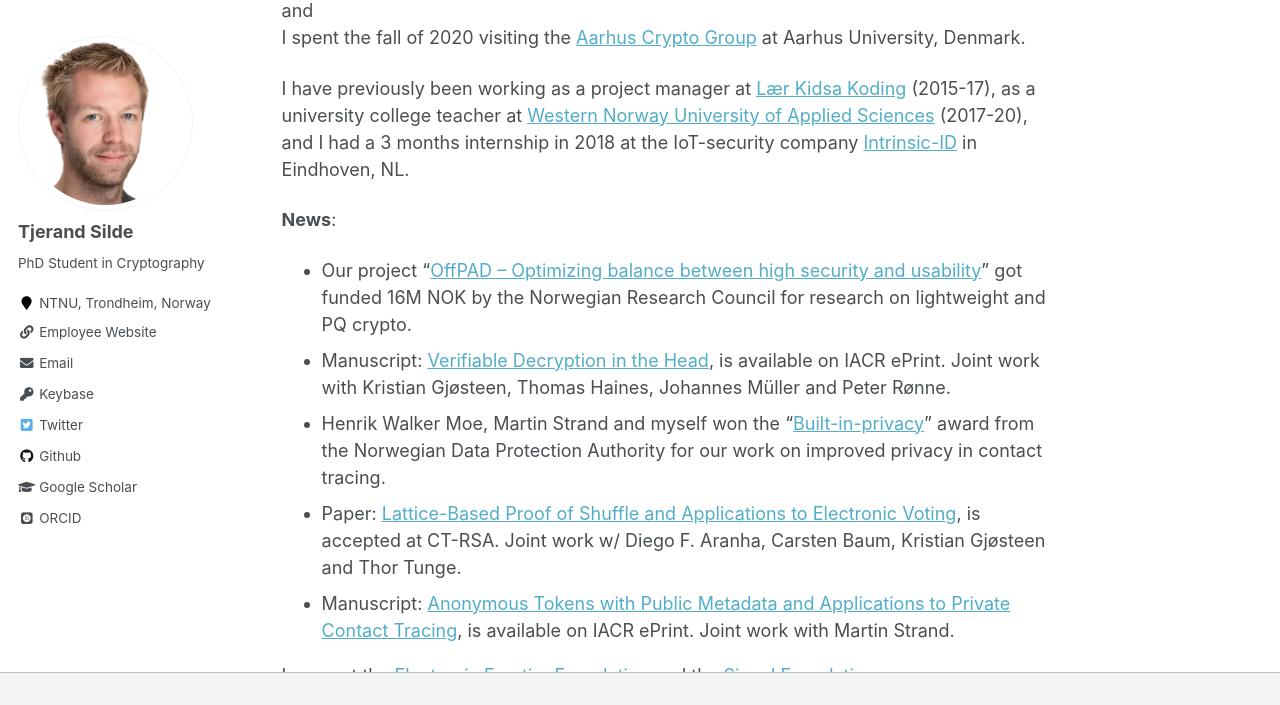
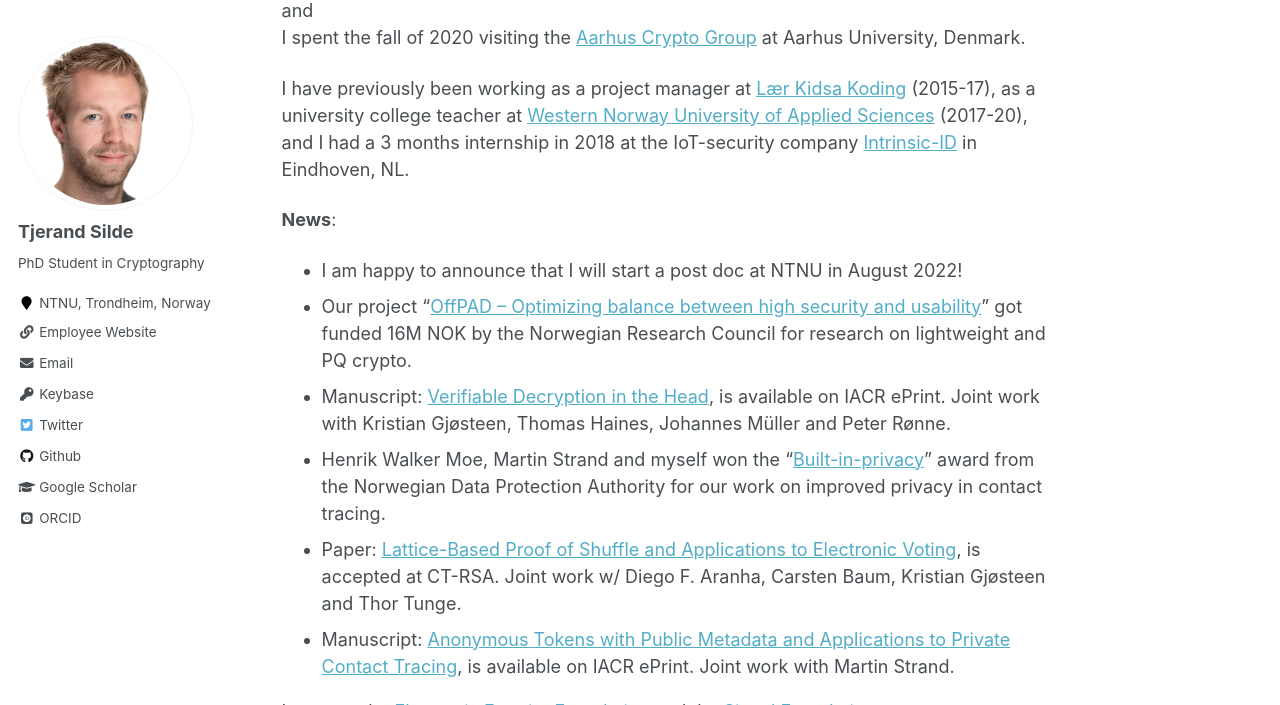
Before and after one commit to tjesi/tjesi.github.io, a Jekyll site: the page built from _pages/about.md, in a window 1280 px wide and 900 px high, scrolled down 557 px, cut to the strip 0-705 px from the top of the window. Built offline with Jekyll 4.4.1, drawn with Linux system fonts in a browser that asks for light colours; some web fonts are replaced.

Commit message:
Update about.md

```diff
--- a/_pages/about.md
+++ b/_pages/about.md
@@ -21,6 +21,7 @@ I spent the fall of 2020 visiting the [Aarhus Crypto Group](https://users-cs.au.
 I have previously been working as a project manager at [Lær Kidsa Koding](https://www.kidsakoder.no) (2015-17), as a university college teacher at [Western Norway University of Applied Sciences](https://www.hvl.no/en) (2017-20), and I had a 3 months internship in 2018 at the IoT-security company [Intrinsic-ID](https://www.intrinsic-id.com) in Eindhoven, NL.
 
 **News**:
+- I am happy to announce that I will start a post doc at NTNU in August 2022!
 - Our project "[OffPAD -- Optimizing balance between high security and usability](https://prosjektbanken.forskningsradet.no/en/project/FORISS/321619)" got funded 16M NOK by the Norwegian Research Council for research on lightweight and PQ crypto.
 - Manuscript: [Verifiable Decryption in the Head](https://eprint.iacr.org/2021/558.pdf), is available on IACR ePrint. Joint work with Kristian Gjøsteen, Thomas Haines, Johannes Müller and Peter Rønne.
 - Henrik Walker Moe, Martin Strand and myself won the "[Built-in-privacy](https://www.datatilsynet.no/aktuelt/aktuelle-nyheter-2021/pris-for-innebygd-personvern-til-anonyme-tokens)" award from the Norwegian Data Protection Authority for our work on improved privacy in contact tracing.
```
